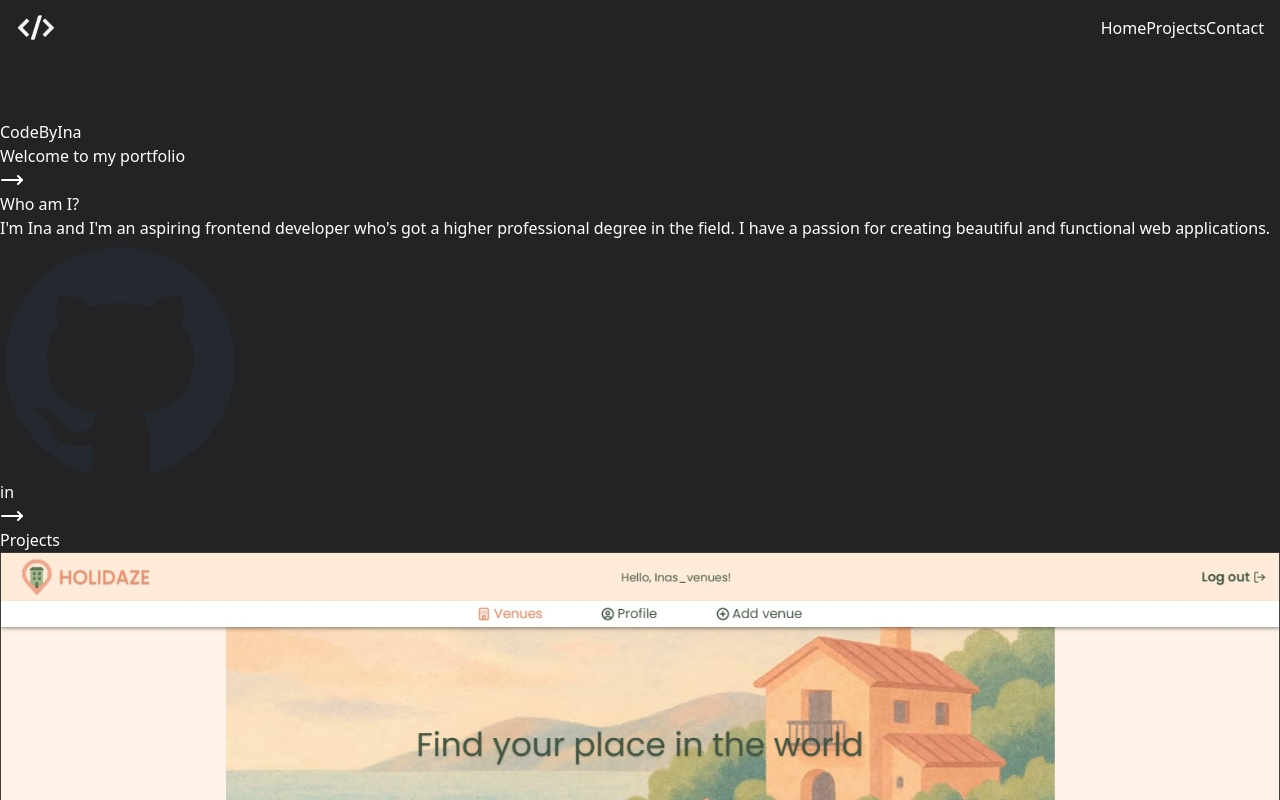
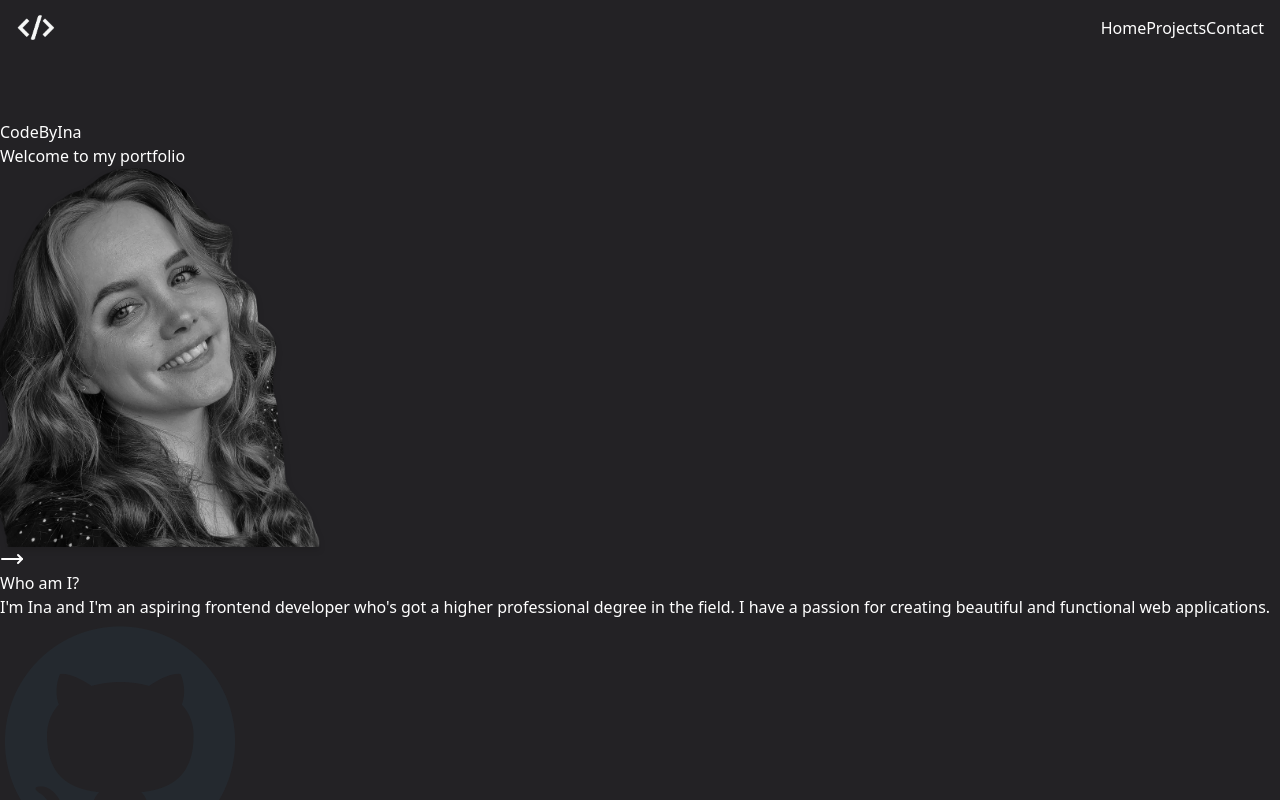
Before and after one commit to Inaelise/portfolio-2, a React (Vite) app: page / in a window 1280 px wide. Shown: the top 800 px of the page. Built offline with nearby package versions, Linux system fonts and the light colour scheme.

Commit message:
Adds image

```diff
--- a/src/components/Home.jsx
+++ b/src/components/Home.jsx
@@ -6,6 +6,11 @@ export default function Home() {
       <div>
         <h1>CodeByIna</h1>
         <p>Welcome to my portfolio</p>
+        <img
+          src="/images/b&w-profile.webp"
+          alt="Woman smiling"
+          className="w-80 drop-shadow-md"
+        />
       </div>
       <div>
         <div>
```
